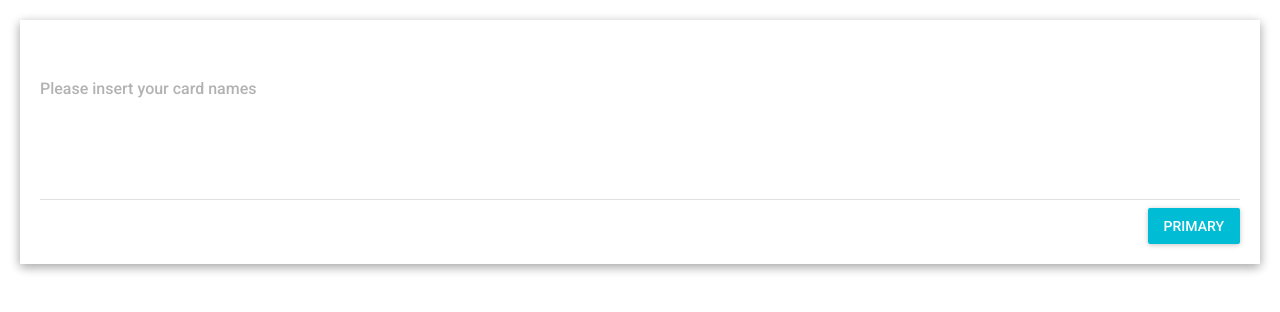
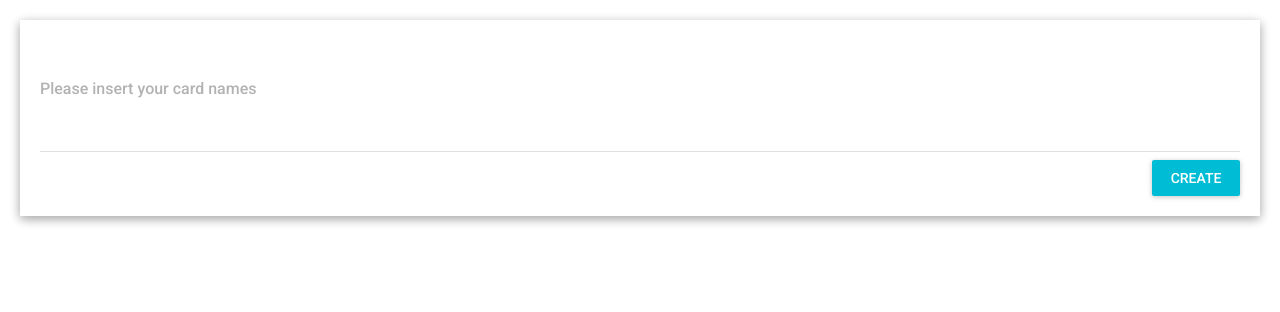
Before and after one commit to lgrote/react-app, a React (Create React App) app: page / in a window 1280 px wide. Shown: the top 312 px of the page. Built offline with nearby package versions, Linux system fonts and the light colour scheme; what react-tap-event-plugin would draw is missing.

Commit message:
card input form

```diff
--- a/src/input/card-form.css
+++ b/src/input/card-form.css
@@ -1,3 +1,8 @@
 .align-right {
   text-align: right;
 }
+
+.card-form {
+    padding: 20px;
+    margin: 20px;
+}
--- a/src/input/card-form.js
+++ b/src/input/card-form.js
@@ -4,20 +4,11 @@ import RaisedButton from 'material-ui/RaisedButton';
 import CardInput from './card-input';
 import './card-form.css';
 
-const style = {
-    padding: 20,
-    margin: 20,
-};
-
-const styleButton = {
-    textAlgin: 'right',
-};
-
 const CardForm = () => (
-    <Paper style={style} zDepth={2} rounded={false} >
+    <Paper className="card-form" zDepth={2} rounded={false} >
         <CardInput />
         <div className="align-right">
-            <RaisedButton style={styleButton} label="Primary" primary={true} />
+            <RaisedButton label="Create" primary={true} />
         </div>
     </Paper>
 );
--- a/src/input/card-input.js
+++ b/src/input/card-input.js
@@ -9,8 +9,8 @@ class CardInput extends Component {
           hintText="4x Island"
           floatingLabelText="Please insert your card names"
           multiLine={true}
-          rows={5}
-          rowsMax={7}
+          rows={3}
+          rowsMax={10}
           fullWidth={true}
           underlineShow={true}
           />
```
